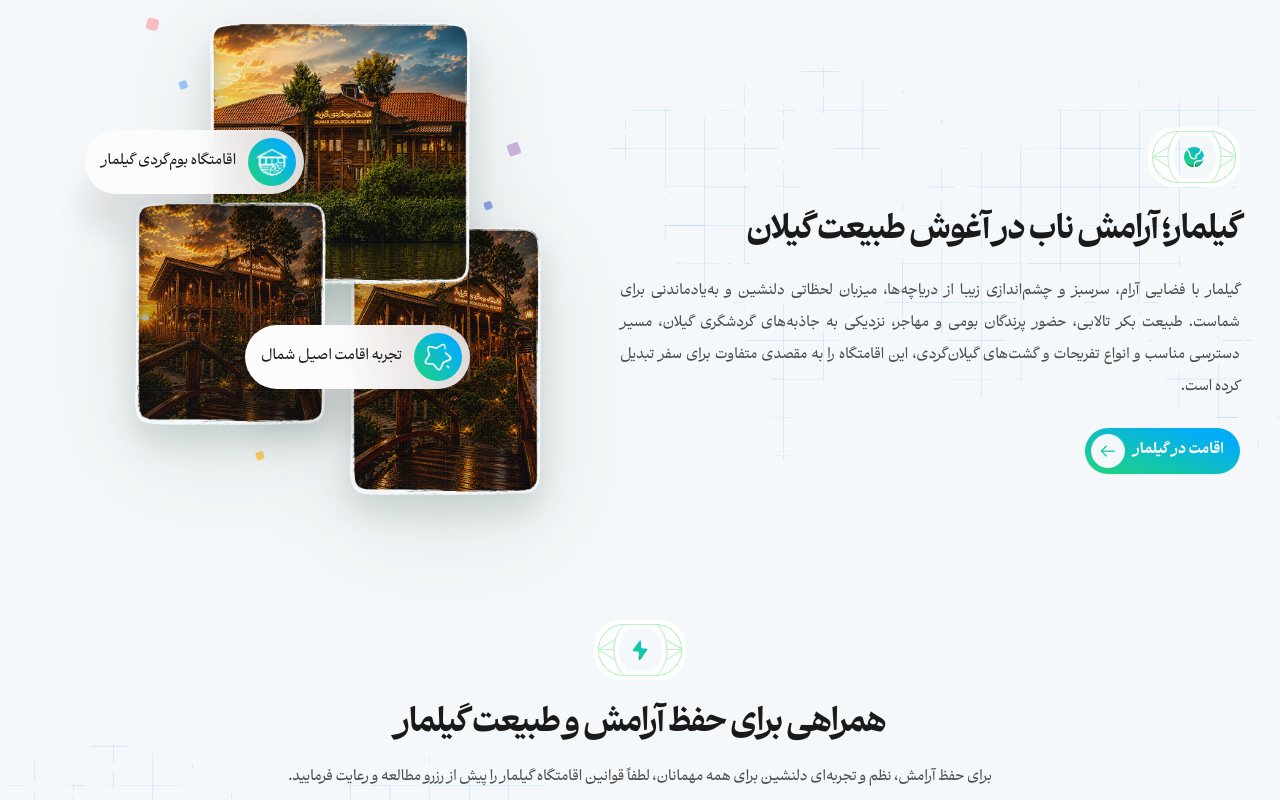
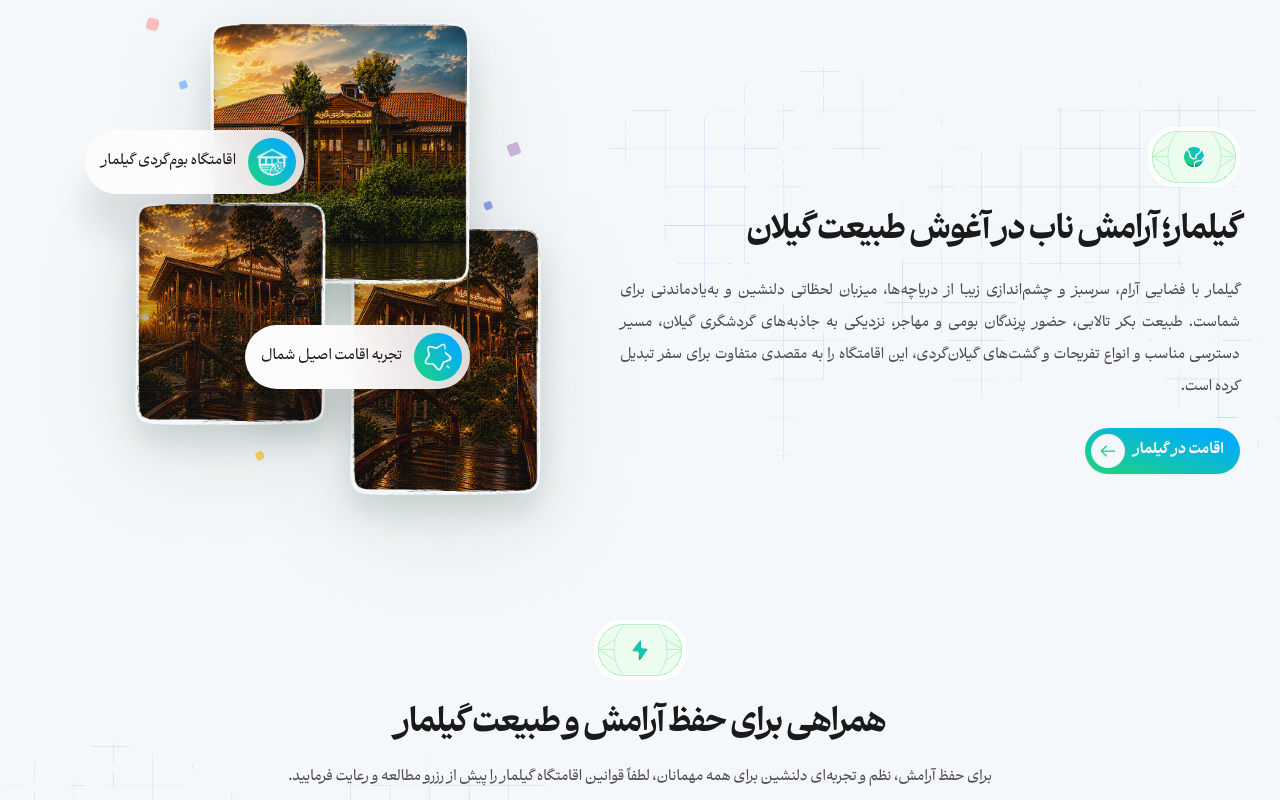
Before and after one commit to nimayaghouti/gilmar, a Next.js app: page / in a window 1280 px wide. Shown: the part 1040-1840 px from the top of the page. Built offline with nearby package versions, Linux system fonts and the light colour scheme; what @mui/material-nextjs would draw is missing.

Commit message:
fix: add background fill and unique svg ids to icon container

```diff
--- a/src/components/icons/IconContainer.tsx
+++ b/src/components/icons/IconContainer.tsx
@@ -1,11 +1,17 @@
 import Box from '@mui/material/Box';
-import { ReactNode } from 'react';
+import { ReactNode, useId } from 'react';
 
 interface IconContainerProps {
   children: ReactNode;
 }
 
+const BADGE_FILL = '#ECFCEF';
+
 export default function IconContainer({ children }: IconContainerProps) {
+  const uid = useId().replace(/:/g, '');
+  const filterId = `badge-filter-${uid}`;
+  const clipId = `badge-clip-${uid}`;
+
   return (
     <Box sx={{ position: 'relative', width: 92, height: 60, flexShrink: 0 }}>
       <svg
@@ -15,9 +21,18 @@ export default function IconContainer({ children }: IconContainerProps) {
         fill="none"
         xmlns="http://www.w3.org/2000/svg"
         style={{ position: 'absolute', inset: 0 }}
+        aria-hidden="true"
       >
-        <g filter="url(#filter0_d_484_357)">
-          <g clipPath="url(#clip0_484_357)">
+        <g filter={`url(#${filterId})`}>
+          <g clipPath={`url(#${clipId})`}>
+            <rect
+              x="4"
+              y="4"
+              width="84"
+              height="52"
+              rx="26"
+              fill={BADGE_FILL}
+            />
             <line
               x1="4.24649"
               y1="29.569"
@@ -71,7 +86,7 @@ export default function IconContainer({ children }: IconContainerProps) {
         </g>
         <defs>
           <filter
-            id="filter0_d_484_357"
+            id={filterId}
             x="0"
             y="0"
             width="92"
@@ -90,7 +105,7 @@ export default function IconContainer({ children }: IconContainerProps) {
               radius="4"
               operator="dilate"
               in="SourceAlpha"
-              result="effect1_dropShadow_484_357"
+              result="effect1_dropShadow"
             />
             <feOffset />
             <feComposite in2="hardAlpha" operator="out" />
@@ -101,16 +116,16 @@ export default function IconContainer({ children }: IconContainerProps) {
             <feBlend
               mode="normal"
               in2="BackgroundImageFix"
-              result="effect1_dropShadow_484_357"
+              result="effect1_dropShadow"
             />
             <feBlend
               mode="normal"
               in="SourceGraphic"
-              in2="effect1_dropShadow_484_357"
+              in2="effect1_dropShadow"
               result="shape"
             />
           </filter>
-          <clipPath id="clip0_484_357">
+          <clipPath id={clipId}>
             <rect x="4" y="4" width="84" height="52" rx="26" fill="white" />
           </clipPath>
         </defs>
--- a/src/components/ui/CtaButton.tsx
+++ b/src/components/ui/CtaButton.tsx
@@ -1,4 +1,3 @@
-// src/components/ui/CtaButton.tsx
 import Box from '@mui/material/Box';
 import Button, { ButtonProps } from '@mui/material/Button';
 
```
